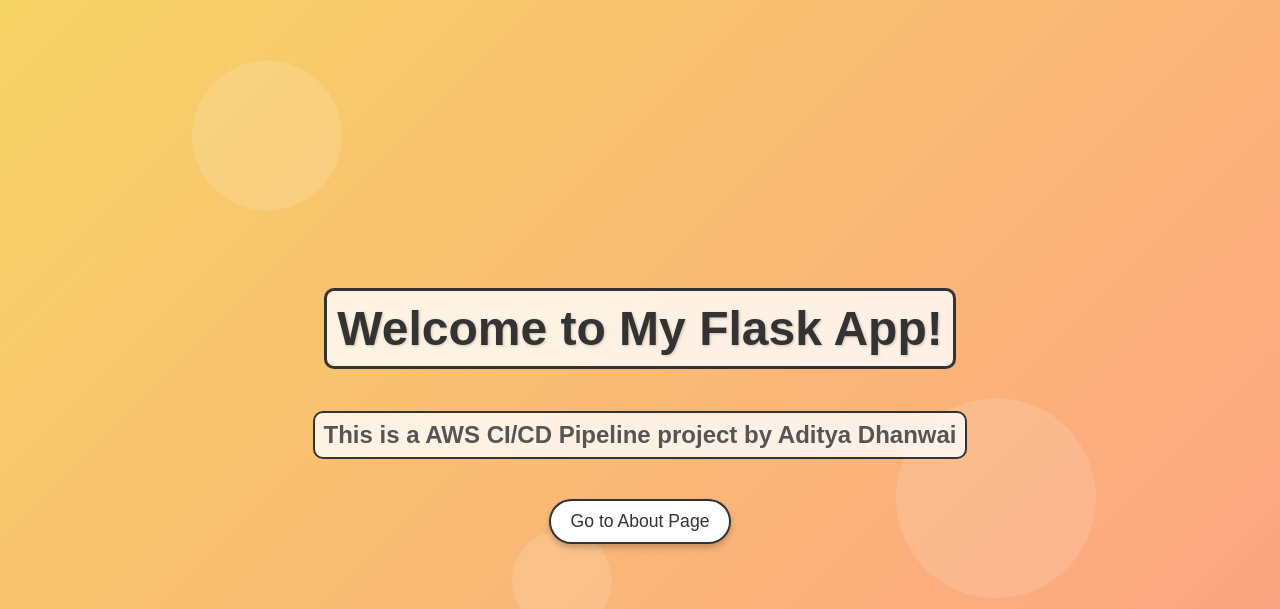
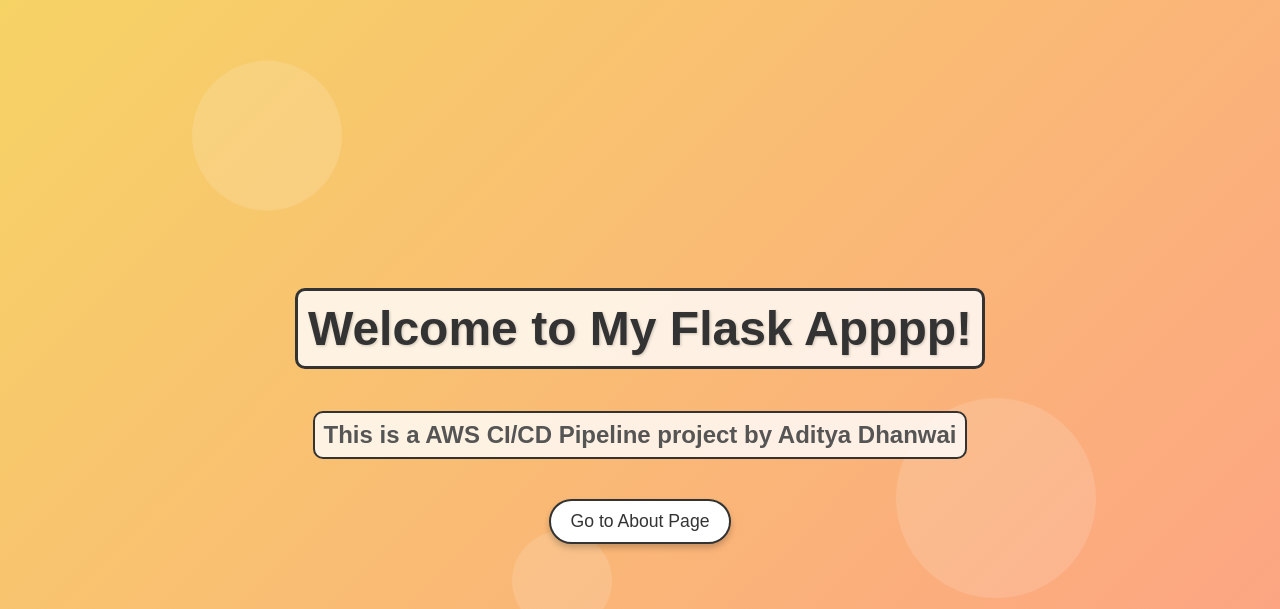
Before and after one commit to AdityaDhanwai/CICD, a Flask app: page / in a window 1280 px wide. Shown: the top 609 px of the page. Run offline with Flask 3, Linux system fonts and the light colour scheme.

Commit message:
Test Change 1

```diff
--- a/templates/index.html
+++ b/templates/index.html
@@ -143,7 +143,7 @@
     </style>
 </head>
 <body>
-    <h1>Welcome to My Flask App!</h1>
+    <h1>Welcome to My Flask Apppp!</h1>
     <h4>This is a AWS CI/CD Pipeline project by Aditya Dhanwai</h4>
     <a href="/about">Go to About Page</a>
 
```
